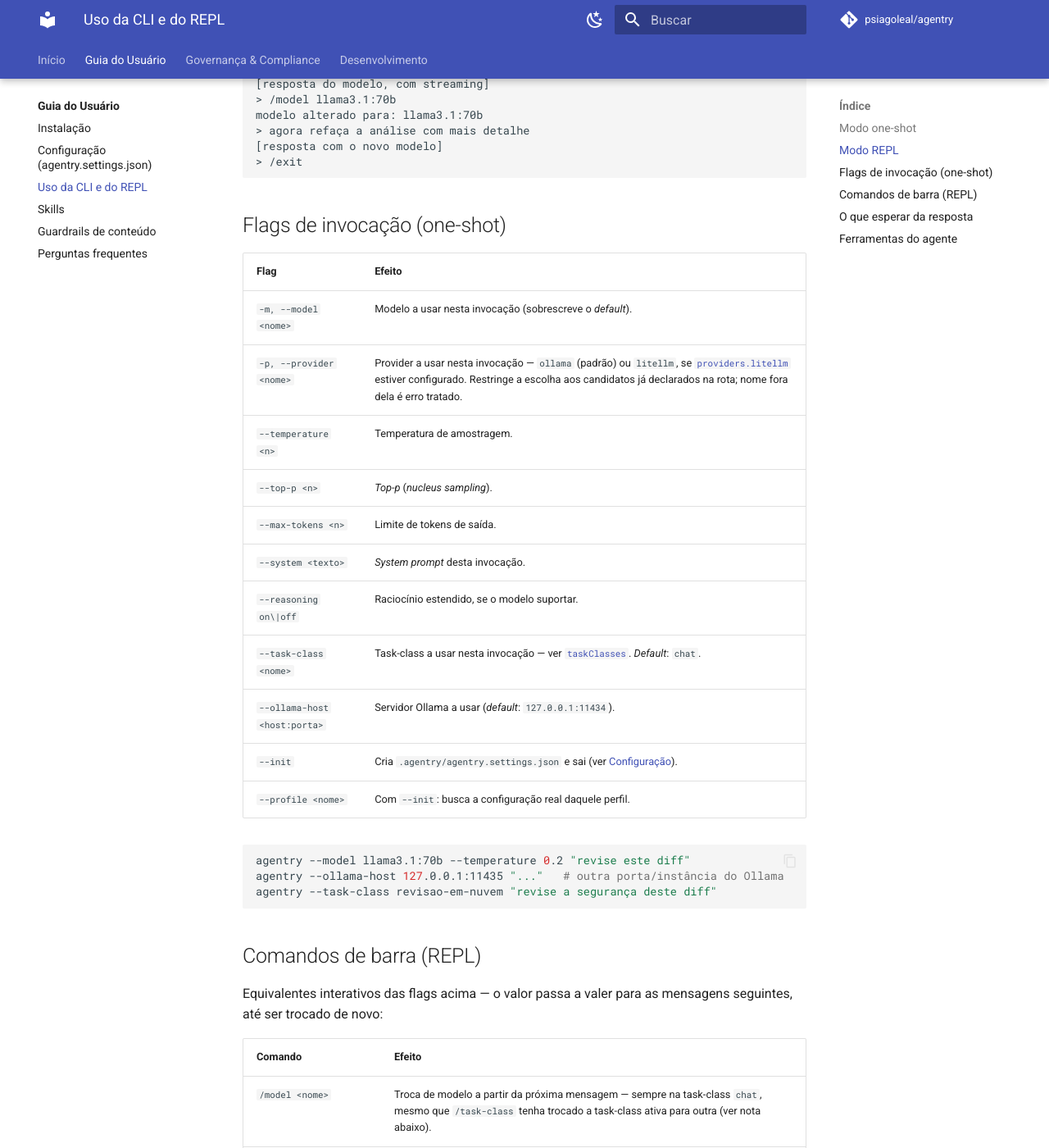
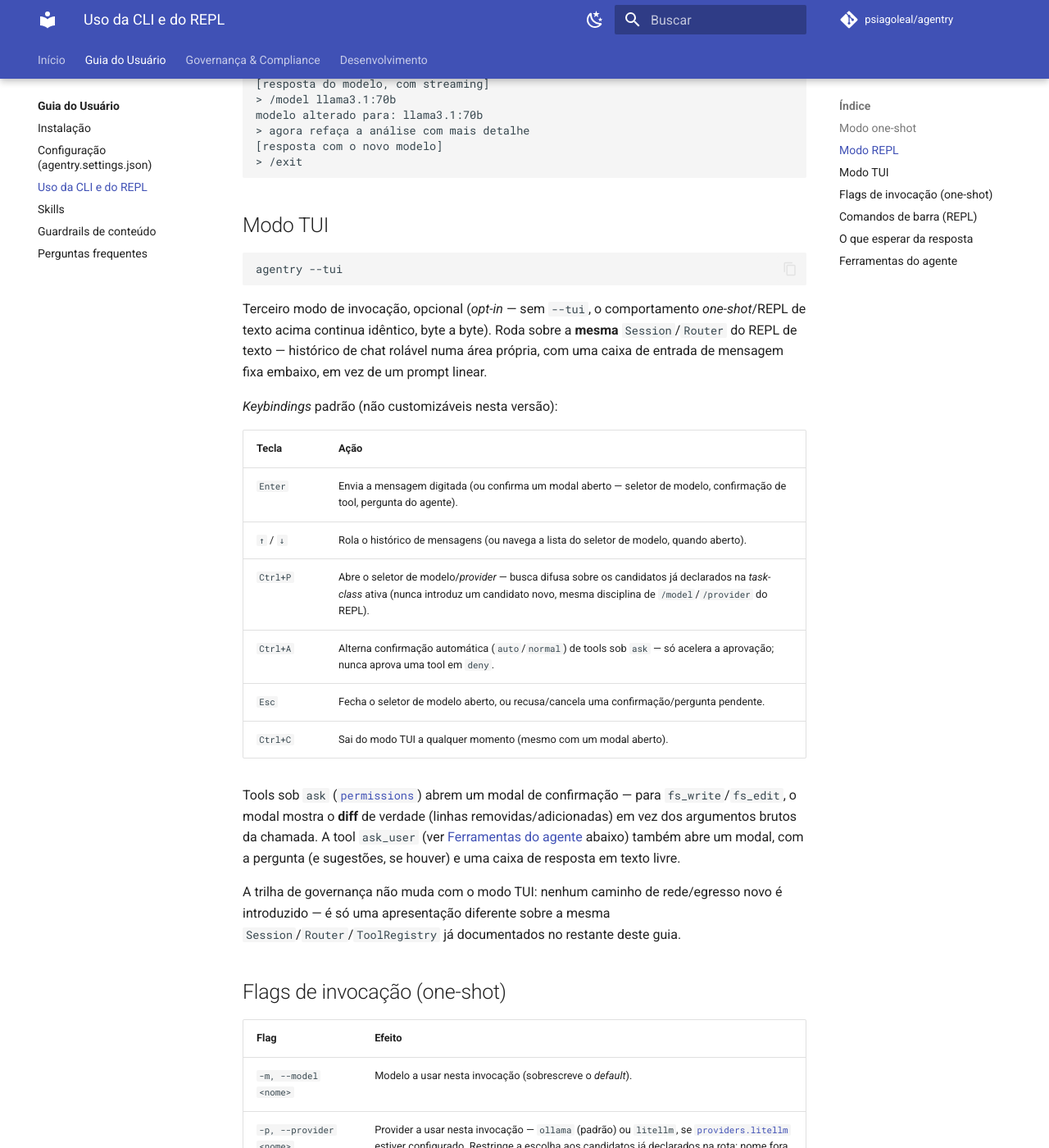
Before and after one commit to psiagoleal/agentry, an MkDocs documentation site: the page built from docs/usuario/uso.md, in a window 1280 px wide and 1400 px high, scrolled down 537 px. Shown: the whole window at 82% size. Built offline with MkDocs 1.6.1 and Material for MkDocs 9.7.7, drawn with Linux system fonts in a browser that asks for light colours; comment, search, counter and statistics services are not loaded; some of the changed text lies outside the part shown.

Commit message:
MT-76: documentação (usuário) — ADR-0027 -> Accepted (fecha a Fase 15)
docs/usuario/uso.md ganha a seção "Modo TUI" (--tui): opt-in, roda sobre
a mesma Session/Router do REPL de texto; tabela de keybindings default
(Enter, setas, Ctrl+P seletor de modelo, Ctrl+A toggle auto/normal, Esc,
Ctrl+C); menção ao modal de diff de fs_write/fs_edit e ao modal de
ask_user; nota de que a trilha de governança não muda (nenhum caminho
de rede/egresso novo). --tui adicionada à tabela de flags de invocação.

ADR-0027 promovida de Proposed para Accepted -- MT-70..75 concluídos,
objetivo cumprido. docs/adr/README.md atualizado.

mkdocs build --strict limpo; anchors #modo-tui/#ferramentas-do-agente
conferidos direto no HTML gerado. Nenhuma mudança de código -- cargo
fmt/clippy/test rodados como checagem de sanidade (104+356 testes,
tudo verde). Fecha a Fase 15 inteira (MT-70..76).

{agente: Claude Code; modelo: claude-sonnet-5}

````diff
--- a/docs/usuario/uso.md
+++ b/docs/usuario/uso.md
@@ -30,6 +30,38 @@ modelo alterado para: llama3.1:70b
 > /exit
 ```
 
+## Modo TUI
+
+```bash
+agentry --tui
+```
+
+Terceiro modo de invocação, opcional (*opt-in* — sem `--tui`, o comportamento *one-shot*/REPL
+de texto acima continua idêntico, byte a byte). Roda sobre a **mesma** `Session`/`Router` do
+REPL de texto — histórico de chat rolável numa área própria, com uma caixa de entrada de
+mensagem fixa embaixo, em vez de um prompt linear.
+
+*Keybindings* padrão (não customizáveis nesta versão):
+
+| Tecla | Ação |
+|---|---|
+| `Enter` | Envia a mensagem digitada (ou confirma um modal aberto — seletor de modelo, confirmação de tool, pergunta do agente). |
+| `↑` / `↓` | Rola o histórico de mensagens (ou navega a lista do seletor de modelo, quando aberto). |
+| `Ctrl+P` | Abre o seletor de modelo/*provider* — busca difusa sobre os candidatos já declarados na *task-class* ativa (nunca introduz um candidato novo, mesma disciplina de `/model`/`/provider` do REPL). |
+| `Ctrl+A` | Alterna confirmação automática (`auto`/`normal`) de tools sob `ask` — só acelera a aprovação; nunca aprova uma tool em `deny`. |
+| `Esc` | Fecha o seletor de modelo aberto, ou recusa/cancela uma confirmação/pergunta pendente. |
+| `Ctrl+C` | Sai do modo TUI a qualquer momento (mesmo com um modal aberto). |
+
+Tools sob `ask` ([`permissions`](configuracao.md#permissions)) abrem um modal de confirmação —
+para `fs_write`/`fs_edit`, o modal mostra o **diff** de verdade (linhas removidas/adicionadas)
+em vez dos argumentos brutos da chamada. A tool `ask_user` (ver
+[Ferramentas do agente](#ferramentas-do-agente) abaixo) também abre um modal, com a pergunta
+(e sugestões, se houver) e uma caixa de resposta em texto livre.
+
+A trilha de governança não muda com o modo TUI: nenhum caminho de rede/egresso novo é
+introduzido — é só uma apresentação diferente sobre a mesma `Session`/`Router`/`ToolRegistry`
+já documentados no restante deste guia.
+
 ## Flags de invocação (one-shot)
 
 | Flag | Efeito |
@@ -43,6 +75,7 @@ modelo alterado para: llama3.1:70b
 | `--reasoning on\|off` | Raciocínio estendido, se o modelo suportar. |
 | `--task-class <nome>` | Task-class a usar nesta invocação — ver [`taskClasses`](configuracao.md#taskclasses). *Default*: `chat`. |
 | `--ollama-host <host:porta>` | Servidor Ollama a usar (*default*: `127.0.0.1:11434`). |
+| `--tui` | Entra no [modo TUI](#modo-tui) em vez do REPL de texto. Incompatível com `--init` e com uma tarefa *one-shot*. |
 | `--init` | Cria `.agentry/agentry.settings.json` e sai (ver [Configuração](configuracao.md)). |
 | `--profile <nome>` | Com `--init`: busca a configuração real daquele perfil. |
 
````
Also changed, not shown: docs/adr/0027-tui-via-ratatui.md (+1 -1 lines), docs/adr/README.md (+1 -1 lines).
